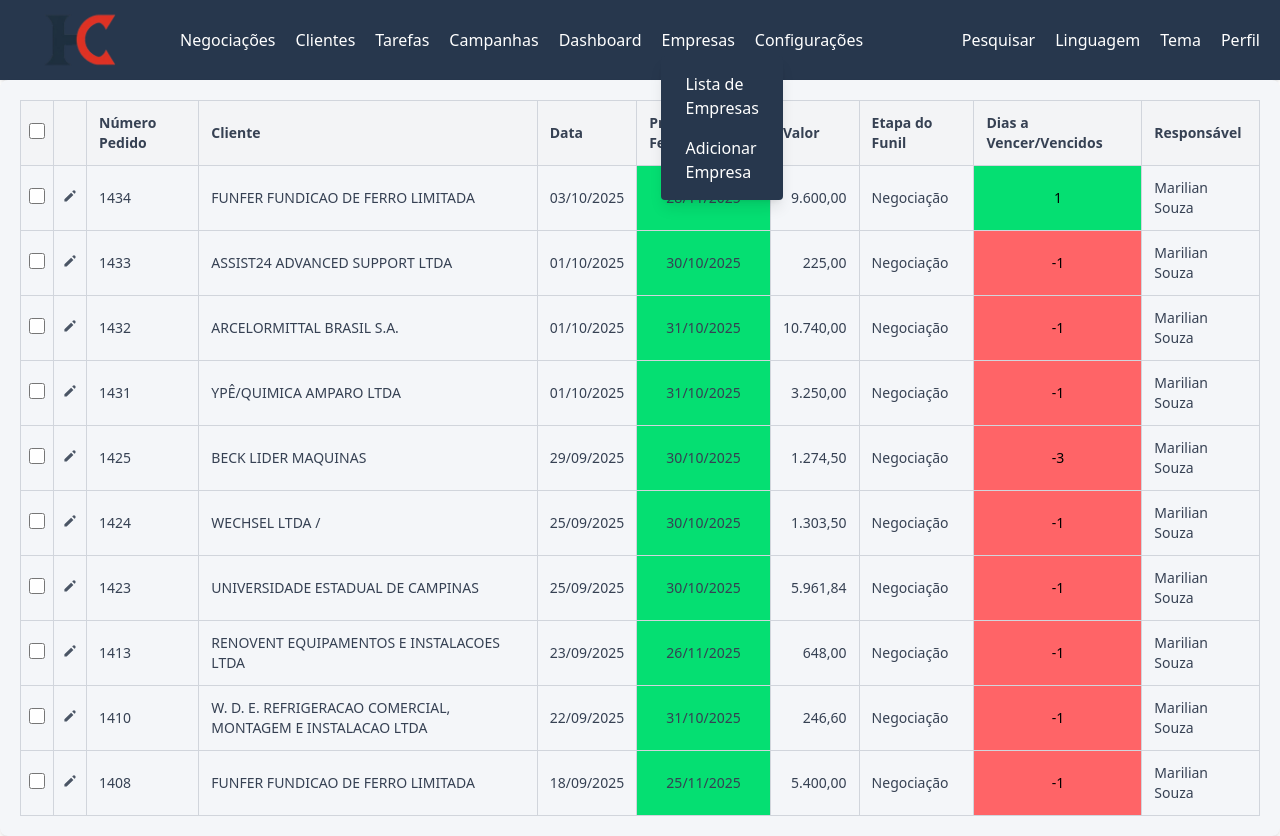
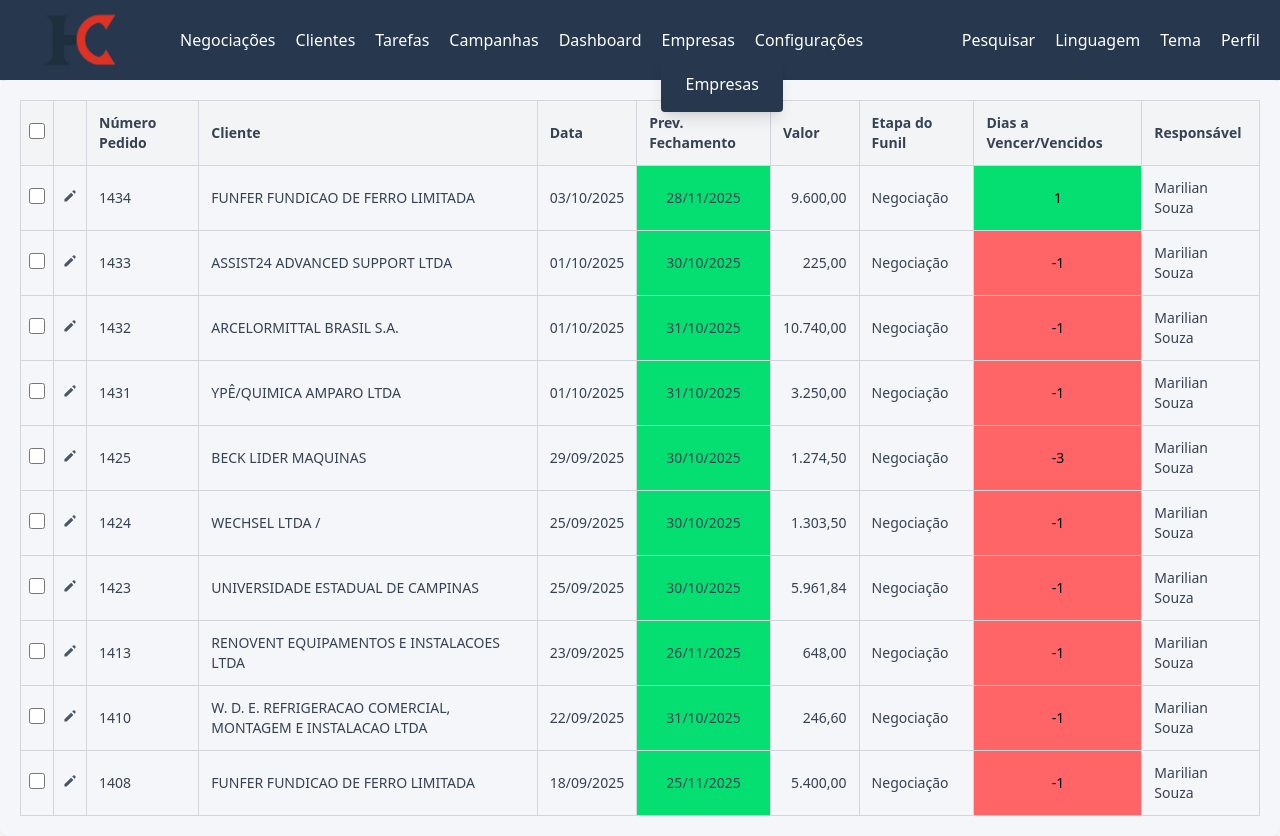
Before and after one commit to HerbertCarlos007/crm-frontend, a Vue app: page / in a window 1280 px wide. Both pictures are taken after a click on the item "Empresas". Built offline with nearby package versions, Linux system fonts and the light colour scheme.

Commit message:
feat: criando roteamento

```diff
--- a/package.json
+++ b/package.json
@@ -14,7 +14,8 @@
   "dependencies": {
     "@tailwindcss/vite": "^4.1.14",
     "tailwindcss": "^4.1.14",
-    "vue": "^3.5.22"
+    "vue": "^3.5.22",
+    "vue-router": "^4.5.1"
   },
   "devDependencies": {
     "@vitejs/plugin-vue": "^6.0.1",
--- a/src/App.vue
+++ b/src/App.vue
@@ -1,11 +1,8 @@
 <script setup>
-import HeaderComponent from './components/HeaderComponent.vue';
-import NegotiationsComponent from './components/NegotiationsComponent.vue'
 </script>
 
 <template>
-  <HeaderComponent/>
-  <NegotiationsComponent />
+  <router-view></router-view>
 </template>
 
 <style scoped>
--- a/src/components/HeaderComponent.vue
+++ b/src/components/HeaderComponent.vue
@@ -71,8 +71,7 @@ const toggleMenu = (menuName) => {
           Empresas
           <ul v-if="openMenu === 'empresas'"
             class="absolute left-0 top-full bg-[#27374D] mt-1 p-2 rounded shadow-lg">
-            <li class="px-4 py-2 hover:bg-[#3b4a63]">Lista de Empresas</li>
-            <li class="px-4 py-2 hover:bg-[#3b4a63]">Adicionar Empresa</li>
+            <li class="px-4 py-2 hover:bg-[#3b4a63]">Empresas</li>
           </ul>
         </li>
 
--- a/src/main.js
+++ b/src/main.js
@@ -1,6 +1,7 @@
 import './assets/main.css'
 
 import { createApp } from 'vue'
+import router from './router/index'
 import App from './App.vue'
 
-createApp(App).mount('#app')
+createApp(App).use(router).mount('#app')
--- /dev/null
+++ b/src/router/index.js
@@ -0,0 +1,16 @@
+import {createRouter, createWebHistory} from 'vue-router'
+import Main from '../views/Main.vue'
+const routes = [
+    {
+        path: '/',
+        name: 'Main',
+        component: Main,
+    },
+]
+
+const router = createRouter({
+    history: createWebHistory(),
+    routes
+})
+
+export default router
--- /dev/null
+++ b/src/views/Main.vue
@@ -0,0 +1,13 @@
+<script setup>
+import HeaderComponent from '../components/HeaderComponent.vue';
+import NegotiationsComponent from '../components/NegotiationsComponent.vue';
+</script>
+
+<template>
+  <HeaderComponent/>
+  <NegotiationsComponent />
+</template>
+
+<style scoped>
+
+</style>
```
Also changed, not shown: 1 other file (tests, documents, lock files or other folders).
